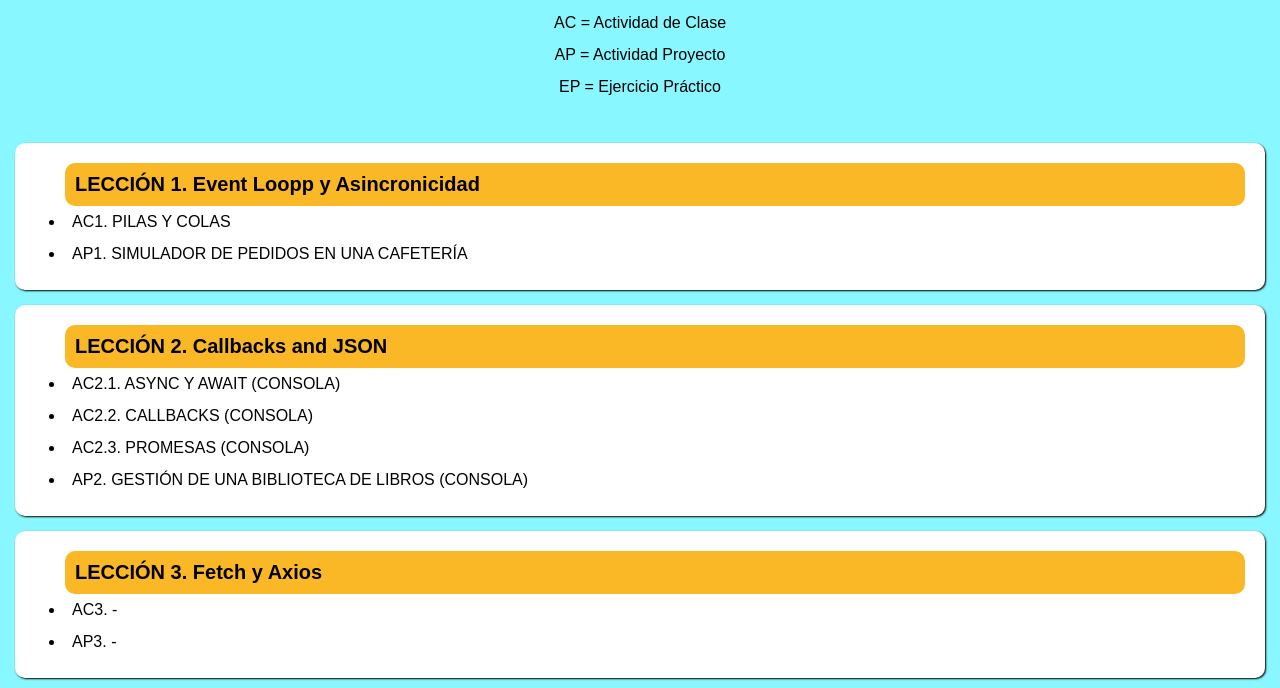
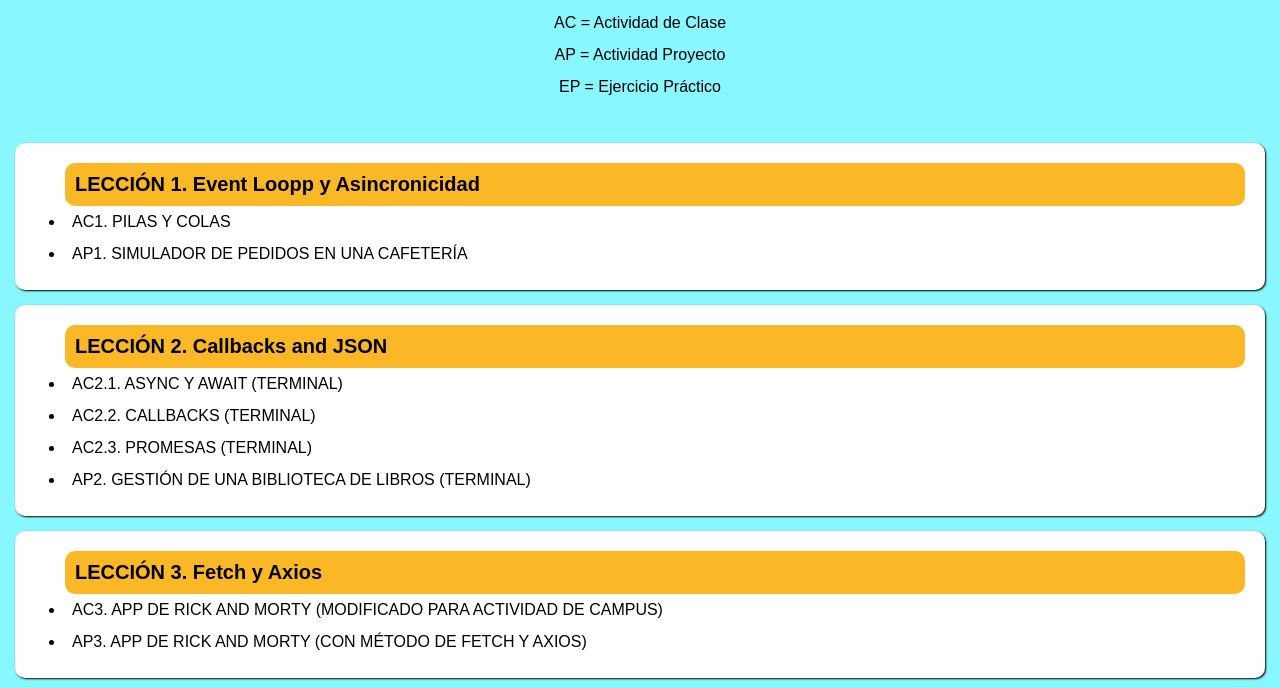
Before and after one commit to Wilberth08-maker/Modulo_3.-Desarrollo-avanzado-en-JavaScript, a plain HTML site: page index.html in a window 1280 px wide. Shown: the part 112-800 px from the top of the page. Drawn offline with Linux system fonts and the light colour scheme.

Commit message:
Se añadio la actividad de la lección 3 a la página principal, al igual que se modificó los titulos de las actividades de la lección 2

```diff
--- a/index.html
+++ b/index.html
@@ -41,16 +41,16 @@
         <h2 class="lecciones"> LECCIÓN 2. Callbacks and JSON</h2>
         <ul>
             <li>
-                <a href="Lección_2/Asincronismo/async.js" target="_blank"> AC2.1. ASYNC Y AWAIT (CONSOLA) </a>
+                <a href="Lección_2/Asincronismo/async.js" target="_blank"> AC2.1. ASYNC Y AWAIT (TERMINAL) </a>
             </li>
             <li>
-                <a href="Lección_2/Asincronismo/callback.js" target="_blank"> AC2.2. CALLBACKS (CONSOLA) </a>
+                <a href="Lección_2/Asincronismo/callback.js" target="_blank"> AC2.2. CALLBACKS (TERMINAL) </a>
             </li>
             <li>
-                <a href="Lección_2/Asincronismo/promesa.js" target="_blank"> AC2.3. PROMESAS (CONSOLA) </a>
+                <a href="Lección_2/Asincronismo/promesa.js" target="_blank"> AC2.3. PROMESAS (TERMINAL) </a>
             </li>
             <li>
-                <a href="Lección_2/biblioteca.js" target="_blank"> AP2. GESTIÓN DE UNA BIBLIOTECA DE LIBROS (CONSOLA) </a>
+                <a href="Lección_2/biblioteca.js" target="_blank"> AP2. GESTIÓN DE UNA BIBLIOTECA DE LIBROS (TERMINAL) </a>
             </li>
 
         </ul>
@@ -60,10 +60,10 @@
         <h2 class="lecciones"> LECCIÓN 3. Fetch y Axios </h2>
         <ul>
             <li>
-                <a href="./LECCIÓN 3/index.html" target="_blank"> AC3. - </a>
+                <a href="leccion-3/index.html" target="_blank"> AC3. APP DE RICK AND MORTY (MODIFICADO PARA ACTIVIDAD DE CAMPUS) </a>
             </li>
             <li>
-                <a href="./LECCIÓN 3/filtroYOrden.html" target="_blank"> AP3. - </a>
+                <a href="leccion-3/index.html" target="_blank"> AP3. APP DE RICK AND MORTY (CON MÉTODO DE FETCH Y AXIOS) </a>
             </li>
         </ul>
     </div>
```
